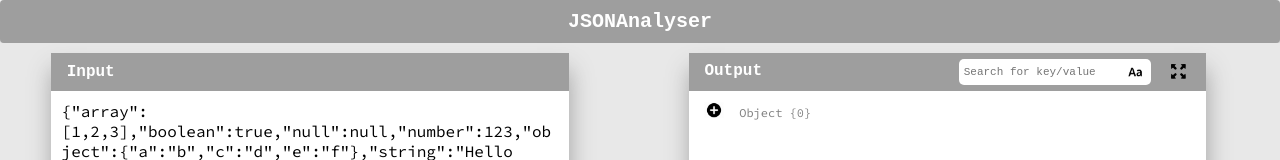
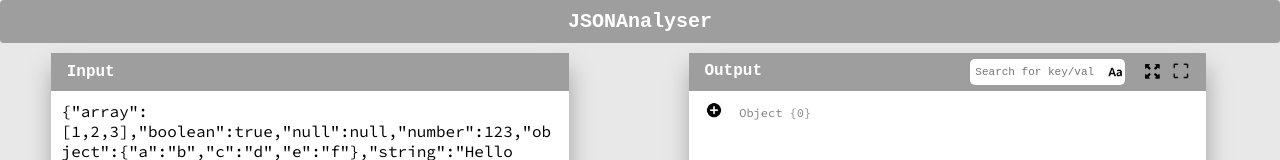
Before and after one commit to queerPassenger/jsonanalyser, a React app: page / in a window 1280 px wide. Shown: the top 160 px of the page. Built offline with nearby package versions, Linux system fonts and the light colour scheme.

Commit message:
NoOfResultsResultsNavigation

```diff
--- a/css/style.css
+++ b/css/style.css
@@ -70,9 +70,16 @@ body{
 }
 .rhs_collapseExpand{
     float: right;
-    margin-right: 4%;
+    margin-right: 2%;
     position: relative;
     top: 2px;
+    cursor: pointer;
+}
+.rhs_fullScreen{
+    float: right;
+    margin-right: 3%;
+    position: relative;
+    bottom: 1px;
     cursor: pointer;
 }
 .cs_container{
@@ -117,7 +124,7 @@ button{
     /* margin-right: 2%; */
     font-family: monospace;
     float: right;
-    width: 192px;
+    width: 30%;
     font-size: 11px;
 }
 .highlight_search{
@@ -131,12 +138,26 @@ button{
 .caseMatch{
     float: right;
     position: relative;
-    right: 5%;
+    right: 4%;
     cursor:pointer;
 }
 .inputFeatureSelected{
     background: #b5b5b5;
 }
+.searchWordResult{
+    float: right;
+    font-size: 11px;
+    font-family: cursive;
+    font-weight: bold;
+    color: white;
+    margin-right: 1%;
+    position: relative;
+    top: 2px;
+}
+
+.currentIndMatch {
+    font-style: italic;
+}
 *{
    /*  outline:1px solid black; */
 }
--- a/src/jsonanalyser.jsx
+++ b/src/jsonanalyser.jsx
@@ -12,6 +12,7 @@ class JSONAnalyser extends React.Component{
         this.count=-1;
         this.collapseSet=[];
         this.collapseFlag=true;
+        this.fullScreen=false;
         this.height={
             header:43,
             footer:37,
@@ -49,10 +50,22 @@ class JSONAnalyser extends React.Component{
         this.searchedWord={
             input:"",
             toSearch:"",
-            currInd:-1,
+            currInd:1,
             matchedRefs:[],
             caseMatch:false,
             wholeWordMatch:false,
+        },
+        this.highLightCount=1;
+        this.fullScreenStyle={
+            lhs:{
+                'display':'none'
+            },
+            cs:{
+                'display':'none'
+            },
+            rhs:{
+                width:'95%'
+            }
         }
     }
     componentDidMount(){
@@ -127,6 +140,14 @@ class JSONAnalyser extends React.Component{
         else{
             return height;
         }
+    }
+    handleFullScreen(){
+        this.fullScreen=!this.fullScreen;
+        this.renderComponent();
+    }
+    objectCombiner(_obj1,_obj2){
+        let obj1=JSON.parse(JSON.stringify(_obj1));
+        return Object.assign(obj1,_obj2);
     }
     handleCollExp(flag){
         if(flag){
@@ -204,18 +225,37 @@ class JSONAnalyser extends React.Component{
         if(e.keyCode===13){
             this.searchedWord.toSearch=this.searchedWord.input.trim();
             this.handleCollExp(false);
-            if(this.searchedWord.matchedRefs>this.searchedWord)
+            if(this.searchedWord.matchedRefs.length!==0){
+                if(this.searchedWord.matchedRefs.length>this.searchedWord.currInd){
+                    this.searchedWord.currInd+=1;
+                }
+                else{
+                    this.searchedWord.currInd=1;
+                }
+            }
             this.renderComponent();
+        }
+        else{
+            this.searchedWord.matchedRefs=[];
+            this.searchedWord.toSearch='';
+            this.searchedWord.currInd=1;
         }
     }
     findMultipleMatch(_op1,_op2,_operator1,wholeWordMatch){
+
         let _html='';
         let _flag=false;
         let tempToCheck='';
+
         let _strWithoutMatchWord=_op1.split(_op2).join('');
         if(_strWithoutMatchWord.length===0){
+            this.highLightCount+=1;
+            let refName='highLightCount'+this.highLightCount;
             _flag=true;
-            _html='<span class="highlight_search">'+_operator1+'</span>';
+            _html='<span class="highlight_search" id='+refName+'>'+_operator1+'</span>';
+            if(this.searchedWord.matchedRefs.indexOf(refName)===-1){
+                this.searchedWord.matchedRefs.push(refName);
+            }
         }
         else{
             let i=0;
@@ -227,26 +267,35 @@ class JSONAnalyser extends React.Component{
                     }
                 }
                 else{
+                    this.highLightCount+=1;
+                    let refName='highLightCount'+this.highLightCount;
+                    _flag=true;
                     let matchedWord=_operator1.substring(i,i+_op2.length);
-                    _html+='<span class="">'+tempToCheck+'</span><span class="highlight_search">'+matchedWord+'</span>';
-                    _flag=true;
+                    _html+='<span class="">'+tempToCheck+'</span><span class="highlight_search" id='+refName+'>'+matchedWord+'</span>';
+                    if(this.searchedWord.matchedRefs.indexOf(refName)===-1){
+                        this.searchedWord.matchedRefs.push(refName);
+                    }
                     tempToCheck='';
                     _strWithoutMatchWord=_strWithoutMatchWord.substring(0,i)+matchedWord+_strWithoutMatchWord.substring(i,_strWithoutMatchWord.length);
                     i=i+matchedWord.length-1;
                 }
             }
             if(_strWithoutMatchWord.length!==_op1.length){
+                 this.highLightCount+=1;
+                 let refName='highLightCount'+this.highLightCount;
                 _flag=true;
-                _html+='<span class="highlight_search">'+_operator1.substring(i,i+_op2.length)+'</span>';
+                _html+='<span class="highlight_search" id='+refName+'>'+_operator1.substring(i,i+_op2.length)+'</span>';
+                if(this.searchedWord.matchedRefs.indexOf(refName)===-1){
+                    this.searchedWord.matchedRefs.push(refName);
+                }
             }
         }
-        console.log('O/p',_html);
         return{
             _html,
             _flag
         }
     }
-    checkMatch(valueToCheck,ref){
+    checkMatch(valueToCheck){
         let _operator1=valueToCheck+'';
         let _operator2=this.searchedWord.toSearch;
         let _op1='';
@@ -268,20 +317,22 @@ class JSONAnalyser extends React.Component{
                 return '<span>'+' '+_operator1+'</span>';
             }
         }
-        console.log("WholeWordMatch not",valueToCheck);
         let matchObj=this.findMultipleMatch(_op1,_op2,_operator1,this.searchedWord['wholeWordMatch']);
-        if(matchObj._flag){
-            if(this.searchedWord.matchedRefs.length===0){
-
-            }
-            this.searchedWord.matchedRefs.push(ref);
-        }
         return matchObj._html;
     }
 
     handleInputFeature(_type){
         this.searchedWord[_type]=!this.searchedWord[_type];
         this.renderComponent();
+    }
+    componentDidUpdate(prevProps, prevState) {
+        this.refs['searchWordResult'].innerHTML=this.searchedWord.toSearch===''?'':+this.searchedWord.matchedRefs.length===0?'No Results':this.searchedWord.currInd+'/'+this.searchedWord.matchedRefs.length;
+        if(this.searchedWord.matchedRefs.length!==0){
+            if(this.searchedWord.matchedRefs[this.searchedWord.currInd-1]){
+                document.getElementById(this.searchedWord.matchedRefs[this.searchedWord.currInd-1]).scrollIntoView();
+                document.getElementById(this.searchedWord.matchedRefs[this.searchedWord.currInd-1]).classList.add("currentIndMatch");
+            }
+        }
     }
     analyser(val){
         let randStr=Math.random().toString(36).substring(7);
@@ -291,7 +342,7 @@ class JSONAnalyser extends React.Component{
             let count=this.count;
             return(
                 <div className={"value_wrapper "} ref={"value_wrapper_"+count} style={this.analysedStyle['valueStyle']}>
-                    <span dangerouslySetInnerHTML={{__html:this.checkMatch(val,"value_wrapper_"+count)}} />
+                    <span dangerouslySetInnerHTML={{__html:this.checkMatch(val)}} />
                 </div>
             )
         }
@@ -324,7 +375,7 @@ class JSONAnalyser extends React.Component{
                                     }
                                 </div>
                                 <div className="object-key"  ref={"object-key"+count} style={flag?this.analysedStyle['keyIndStyle']:this.analysedStyle['keyIndFloatStyle']} >
-                                    <span dangerouslySetInnerHTML={{__html:this.checkMatch(key,"value_wrapper_"+count)}} />
+                                    <span dangerouslySetInnerHTML={{__html:this.checkMatch(key)}} />
                                     {flag?
                                         <span>:</span>
                                     :
@@ -378,7 +429,7 @@ class JSONAnalyser extends React.Component{
                                     }
                                 </div>
                                 <div className="array-ind" ref={"array-ind"+count} style={flag?this.analysedStyle['keyIndStyle']:this.analysedStyle['keyIndFloatStyle']} >
-                                    <span dangerouslySetInnerHTML={{__html:this.checkMatch(ind,"value_wrapper_"+count)}} />
+                                    <span dangerouslySetInnerHTML={{__html:this.checkMatch(ind)}} />
                                     {flag?
                                         <span>:</span>
                                     :
@@ -409,6 +460,7 @@ class JSONAnalyser extends React.Component{
                 </div>
             )
         }
+
     }
     renderComponent(){
         this.setState({
@@ -418,7 +470,7 @@ class JSONAnalyser extends React.Component{
     render(){
         this.count=-1;
         this.searchedWord.matchedRefs=[];
-
+        this.highLightCount=-1;
         let type=Object.prototype.toString.call(this.jsonToAnalyse).split(' ')[1].replace(']','');
         let flag=(type==='String' || type==='Number' || type==='Date' || type==='Null' || type==='Boolean')?true:false;
         this.count++;
@@ -434,7 +486,7 @@ class JSONAnalyser extends React.Component{
 
         return(
             <div className="jsonanalyser_container" style={this.style['container']}>
-                <div className="lhs_container" style={this.style['innerContainer']}>
+                <div className="lhs_container" style={this.fullScreen?this.objectCombiner(this.style['innerContainer'],this.fullScreenStyle['lhs']):this.style['innerContainer']}>
                     <div className="lhs_header">
                         <span className="lhs_header_title">
                             Input
@@ -444,18 +496,21 @@ class JSONAnalyser extends React.Component{
                     <div className="lhs_editor" ref="lhs" contentEditable={"true"} style={this.style['editor']}>
                     </div>
                 </div>
-                <div className="cs_container" style={this.style['innerContainer']}>
+                <div className="cs_container" style={this.fullScreen?this.objectCombiner(this.style['innerContainer'],this.fullScreenStyle['cs']):this.style['innerContainer']}>
                     <div className="right_arrow_container" style={this.style['right_arrow_container']}>
                        {/*  <img src="img/rightArrow.png" className="rightArrow_img"></img> */}
                        <button  onClick={this.handleAnalyser.bind(this)}>Analyse</button>
                     </div>
                 </div>
-                <div className="rhs_container" style={this.style['innerContainer']}>
+                <div className="rhs_container" style={this.fullScreen?this.objectCombiner(this.style['innerContainer'],this.fullScreenStyle['rhs']):this.style['innerContainer']}>
                     <div className="rhs_header">
                         <span className="rhs_header_title">
                             Output
                         </span>
-                        <span className="rhs_collapseExpand" onClick={this.handleCollExp.bind(this)}>
+                        <span className="rhs_fullScreen" title={this.fullScreen?"Normal Screen mode":"Full Screen mode"} onClick={this.handleFullScreen.bind(this)}>
+                            <img src="img/fullScreen.png" alt="image" width="20"></img>
+                        </span>
+                        <span className="rhs_collapseExpand" title={this.collapseFlag?"Expand all":"Collapse all"} onClick={this.handleCollExp.bind(this)}>
                             <img src={this.collapseFlag?"img/expandAll.png":"img/collapseAll.png"} alt="image" width="15"></img>
                         </span>
                          {/* <img
@@ -472,6 +527,9 @@ class JSONAnalyser extends React.Component{
                         />
                         <span className="searchIcon">
                             <input type="text" className="searchInput" placeholder="Search for key/value" ref="searchedWord" value={this.searchedWord.input} onKeyDown={this.handleKeyInput.bind(this)} onChange={this.handleInput.bind(this,'searchedWord')}></input>
+                        </span>
+                        <span className="searchWordResult" ref="searchWordResult" id="searchWordResult">
+
                         </span>
                     </div>
                     <div className="rhs_editor" style={this.style['editor']}>
```
Also changed, not shown: img/fullScreen.png (added).
